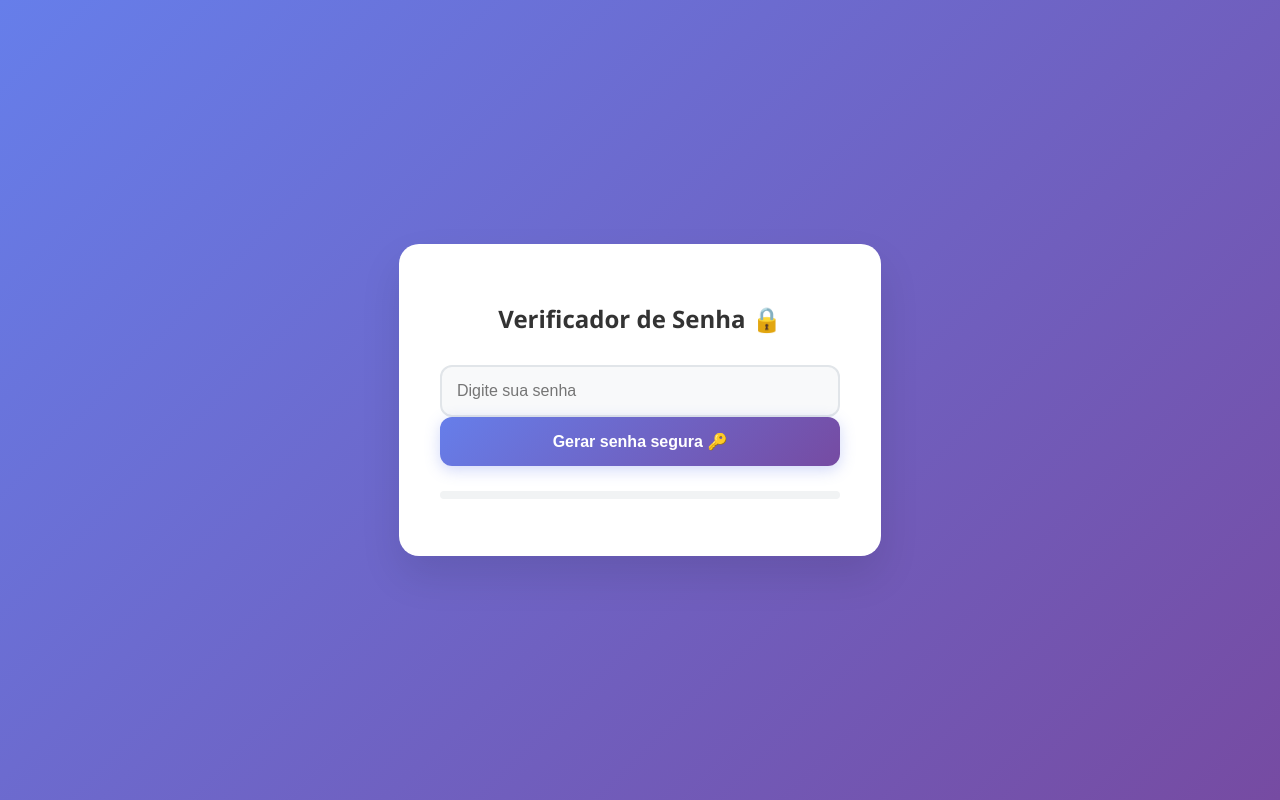
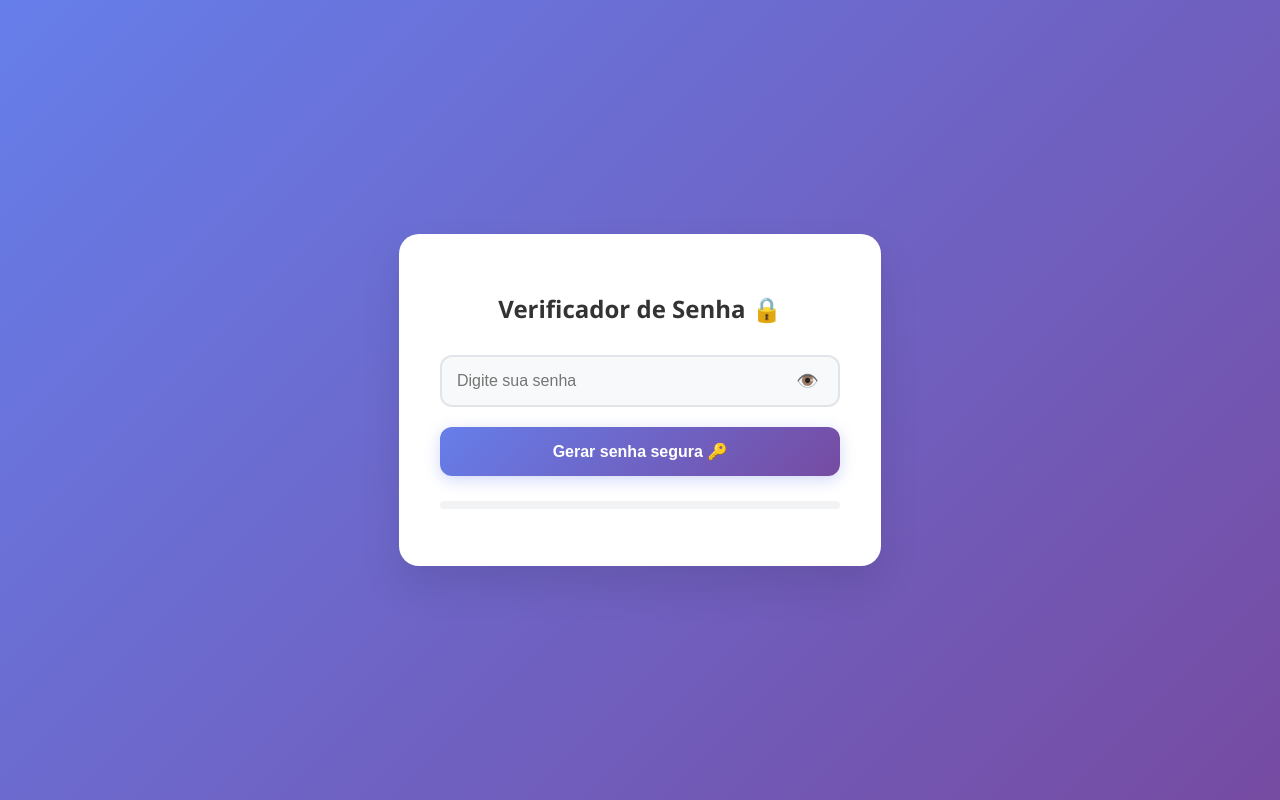
Before and after one commit to samtrinds/senha-segura, a plain HTML site: page index.html in a window 1280 px wide. Drawn offline with Linux system fonts and the light colour scheme.

Commit message:
feat: Atualiza testador de senha com novas funcionalidades e design

```diff
--- a/index.html
+++ b/index.html
@@ -10,7 +10,10 @@
     <div class="container">
         <h1>Verificador de Senha 🔒</h1>
 
-        <input type="password" id="password" placeholder="Digite sua senha">
+        <div class="password-container">
+            <input type="password" id="password" placeholder="Digite sua senha">
+            <button type="button" id="toggle-password" class="toggle-btn">👁️</button>
+        </div>
 
         <button id="generate-btn">Gerar senha segura 🔑</button>
 
```
